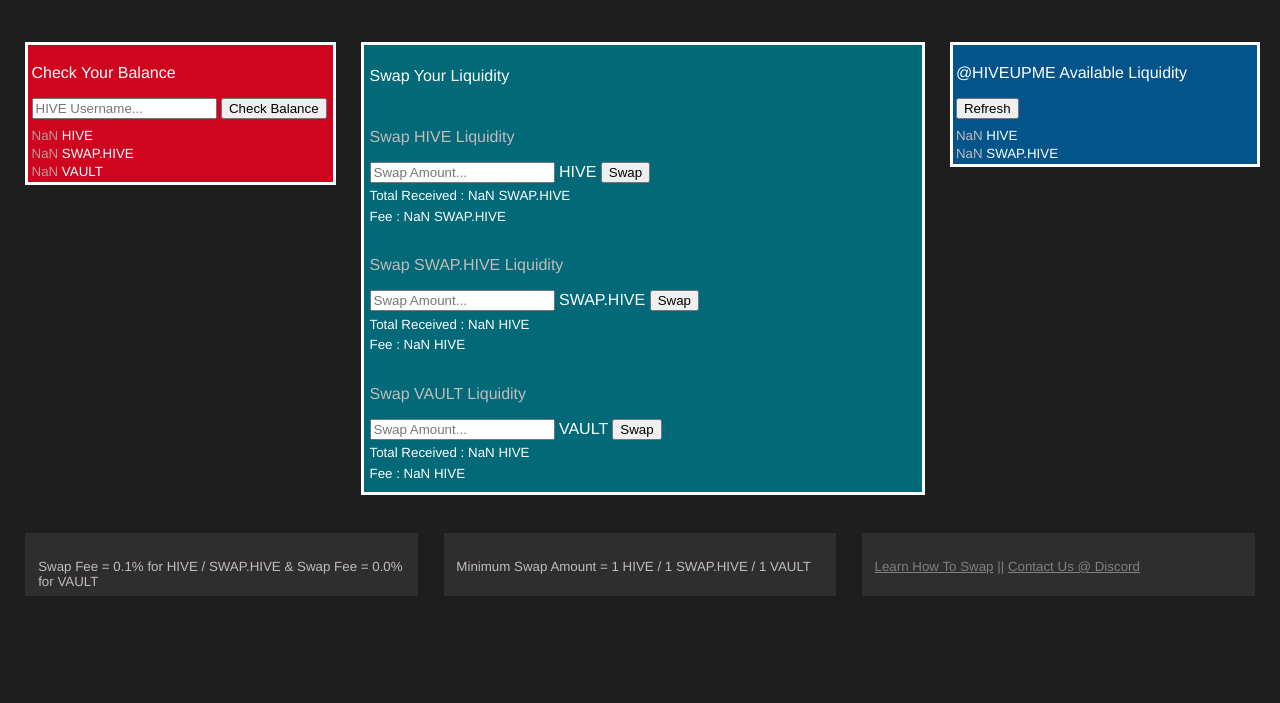
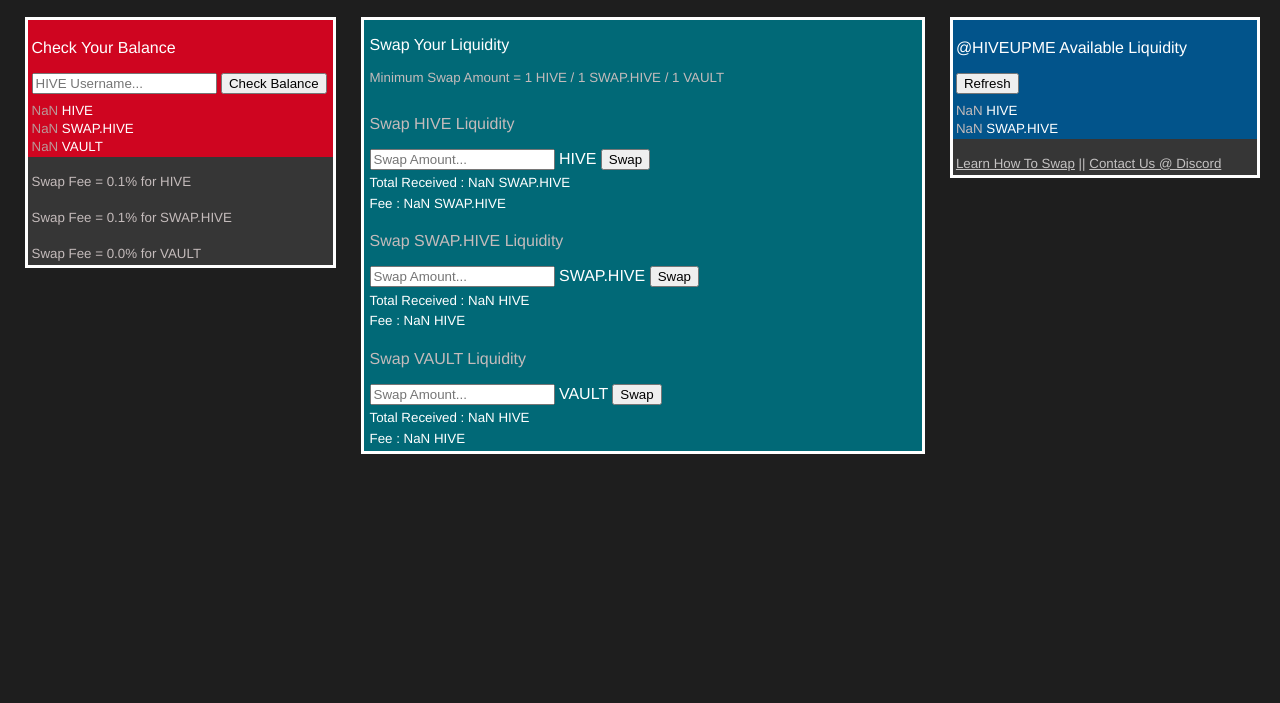
Before and after one commit to swaphive/swap, a plain HTML site: page index.html in a window 1280 px wide. Shown: the part 97-800 px from the top of the page. Drawn offline with nearby package versions, Linux system fonts and the light colour scheme; a script that the page names is missing; a web font is replaced by a local one.

Commit message:
Add files via upload

```diff
--- a/assets/css/main.css
+++ b/assets/css/main.css
@@ -46,7 +46,7 @@ body, html {
 .col2row {
     background-color: #016977;
     overflow: hidden;
-    padding: 1%;
+    padding-left: 1%;
 }
 
 .col3row {
@@ -62,7 +62,20 @@ body, html {
 }
 
 .row1colp {
-    font-size: 24pt;
+    font-size: 18pt;
+}
+
+.row1col1 {
+    width: 99%;
+    background-color: #363636;
+    display:inline-block;
+    float: left;
+    height: 30px;
+    text-align: right;
+    font-size: 10pt;
+    padding-top: 1%;
+    padding-left: 1%;
+    padding-bottom: 1%;
 }
 
 .row3col {
@@ -84,5 +97,5 @@ body, html {
 }
 
 a {
-    color: #807e7e;
+    color: #c4c2c2;
 }
--- a/index.html
+++ b/index.html
@@ -25,6 +25,7 @@
                 </div>
                 <div class="row">
                     <div class="col1">
+                        <div>
                             <div class="col1row">
                                 <div><p>Check Your Balance</p></div>
                                 <div>
@@ -44,9 +45,22 @@
                                 </div>
                             </div>
                         </div>
+                        <div class="row1col1" style="text-align: left;">
+                            <p style="color: #c4bbbb; text-align: left;">Swap Fee = 0.1% for HIVE</p>
+                        </div>
+                        <div class="row1col1" style="text-align: left;">
+                            <p style="color: #c4bbbb; text-align: left;">Swap Fee = 0.1% for SWAP.HIVE</p>
+                        </div>
+                        <div class="row1col1" style="text-align: left;">
+                            <p style="color: #c4bbbb; text-align: left;">Swap Fee = 0.0% for VAULT</p>
+                        </div>
+                    </div>
                     <div class="col2">
                         <div class="col2row">
                             <p>Swap Your Liquidity</p>
+                            <div style="text-align: left; font-size: 10pt;">
+                                <p style="color: #c4bbbb;">Minimum Swap Amount = 1 HIVE / 1 SWAP.HIVE / 1 VAULT</p>
+                            </div>
                         </div>
                         <div class="col2row">
                             <div><p style="color: #c4bbbb;">Swap HIVE Liquidity</p></div>
@@ -113,6 +127,7 @@
                         </div>
                     </div>
                     <div class="col3">
+                        <div>
                             <div class="col3row">
                                 <div><p>@HIVEUPME Available Liquidity</p></div>
                                 <div>
@@ -128,16 +143,9 @@
                                 </div>
                             </div>
                         </div>
+                        <div class="row1col1" style="text-align: left;">
+                            <p><a href="https://peakd.com/swap/@hiveupme/hiveupme-swap-script-simple-ui-solution" target="_blank">Learn How To Swap</a><span id="swaphiveDetails" style="color: #c4c2c2;"> || </span><a href="https://discord.com/invite/XYMrvyr" target="_blank">Contact Us @ Discord</a></p>
                         </div>
-                <div class="row">
-                    <div class="row3col" style="text-align: left;">
-                        <p style="color: #c4bbbb;">Swap Fee = 0.1% for HIVE / SWAP.HIVE & Swap Fee = 0.0% for VAULT</p>
-                    </div>
-                    <div class="row3col" style="text-align: left;">
-                        <p style="color: #c4bbbb;">Minimum Swap Amount = 1 HIVE / 1 SWAP.HIVE / 1 VAULT</p>
-                    </div>
-                    <div class="row3col" style="text-align: left;">
-                        <p><a href="https://peakd.com/swap/@hiveupme/hiveupme-swap-script-simple-ui-solution" target="_blank">Learn How To Swap</a><span id="swaphiveDetails" style="color: #807e7e;"> || </span><a href="https://discord.com/invite/XYMrvyr" target="_blank">Contact Us @ Discord</a></p>
                     </div>
                 </div>
             </div>
```
Lines whose indentation alone changed are shown as unchanged.
